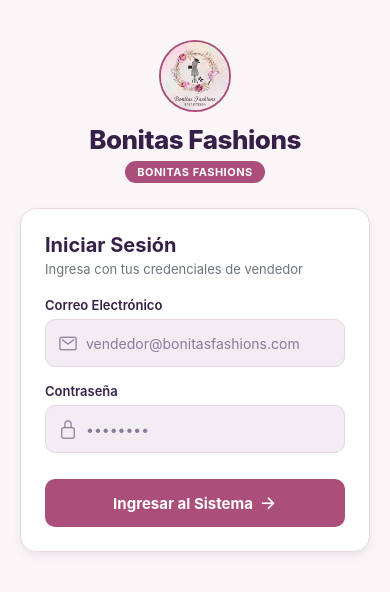
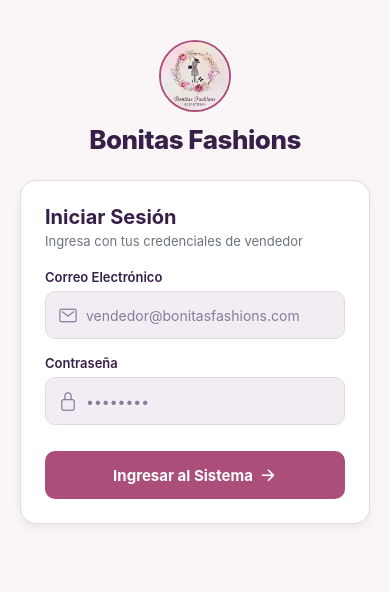
Before and after one commit to EdznLc/bonitas-fashions-proyecto, a React Native app in the folder bonitas-movil/: screen / in a window 390 px wide. Shown: the top 592 px of the page. Built offline with nearby package versions, Linux system fonts and the light colour scheme.

Commit message:
cambio en el titulo del login

```diff
--- a/bonitas-movil/src/components/LoginScreen.js
+++ b/bonitas-movil/src/components/LoginScreen.js
@@ -55,9 +55,6 @@
             resizeMode="cover"
           />
           <Text style={styles.appTitle}>Bonitas Fashions</Text>
-          <View style={styles.badgeAdmin}>
-            <Text style={styles.badgeAdminText}>BONITAS FASHIONS</Text>
-          </View>
         </View>
 
         {/* Tarjeta de Inicio de Sesión */}
```
